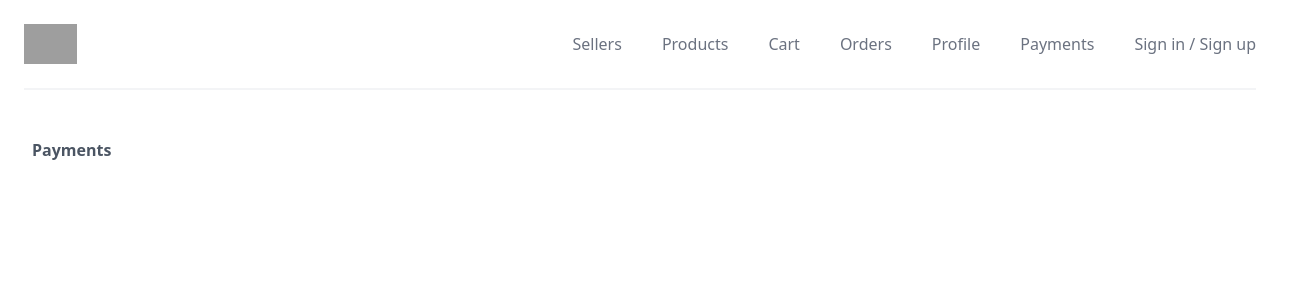
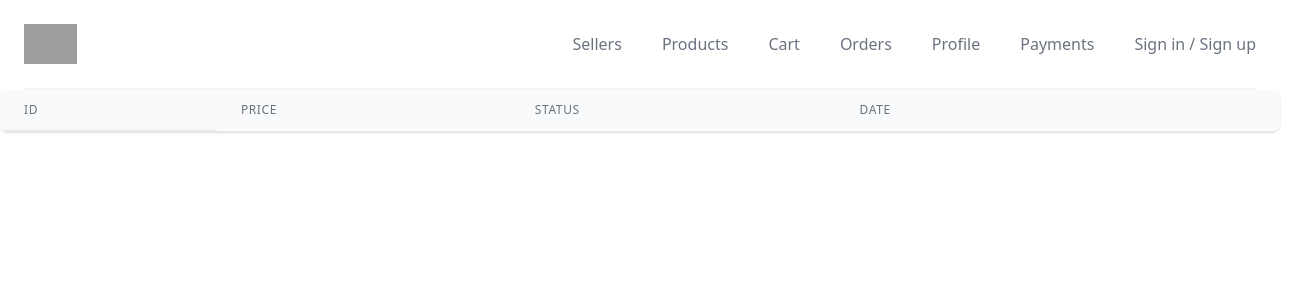
Before and after one commit to lbayarkhuu/waa-project, a React (Create React App) app: page /payments in a window 1280 px wide. Shown: the top 300 px of the page, 1312 px wide, since content can reach past the window. Built offline with nearby package versions, Linux system fonts and the light colour scheme; grey boxes are pictures that could not be loaded.

Commit message:
add payments list

```diff
--- a/src/pages/payments.js
+++ b/src/pages/payments.js
@@ -1,22 +1,53 @@
 import react, { useState } from 'react'
 import { useParams, useRoutes } from 'react-router-dom';
 import Loading from '../components/loading';
+import PaymentItem from '../components/paymentItems';
 import ProductItem from '../components/productItem';
 import { useData } from '../hooks/helpers';
 
 import _static from '../static';
 
 const Payments = () => {
+
+    const [orderState, setOrderState] = useState([
+        { OrderId: 1, Price: '1000', Status: 'Active', Date: '11/18/2021' },
+        { OrderId: 2, Price: '850', Status: 'Active', Date: '12/25/2021' },
+        { OrderId: 3, Price: '2000', Status: 'Active', Date: '11/25/2021' }
+    ]);
+
+
     return (
-        <div class="bg-white">
-            <div class="max-w-2xl mx-auto py-16 px-4 sm:py-12 sm:px-6 lg:max-w-7xl lg:px-8">
-                <div class="flex items-center justify-between">
-                    <div class="w-full flex items-center justify-between">
-                        <div>
-                            <h2 class="text-gray-600 font-semibold">Payments</h2>
-                        </div>
-                        <div class="flex items-center justify-between">
-                            {/* here is payments */}
+        <div>
+            <div class="flex flex-col">
+                <div class="-my-2 overflow-x-auto sm:-mx-6 lg:-mx-8">
+                    <div class="py-2 align-middle inline-block min-w-full sm:px-6 lg:px-8">
+                        <div class="shadow overflow-hidden border-b border-gray-200 sm:rounded-lg">
+                            <table class="min-w-full divide-y divide-gray-200">
+                                <thead class="bg-gray-50">
+                                    <tr>
+                                        <th scope="col" class="px-6 py-3 text-left text-xs font-medium text-gray-500 uppercase tracking-wider">
+                                            ID
+                                        </th>
+                                        <th scope="col" class="px-6 py-3 text-left text-xs font-medium text-gray-500 uppercase tracking-wider">
+                                            Price
+                                        </th>
+                                        <th scope="col" class="px-6 py-3 text-left text-xs font-medium text-gray-500 uppercase tracking-wider">
+                                            Status
+                                        </th>
+                                        <th scope="col" class="px-6 py-3 text-left text-xs font-medium text-gray-500 uppercase tracking-wider">
+                                            Date
+                                        </th>
+                                        <th scope="col" class="relative px-6 py-3">
+                                            <span class="sr-only">Edit</span>
+                                        </th>
+                                    </tr>
+                                </thead>
+
+                                <div>
+                                    <tbody class="bg-white divide-y divide-gray-200">
+                                    </tbody>
+                                </div>
+                            </table>
                         </div>
                     </div>
                 </div>
```
